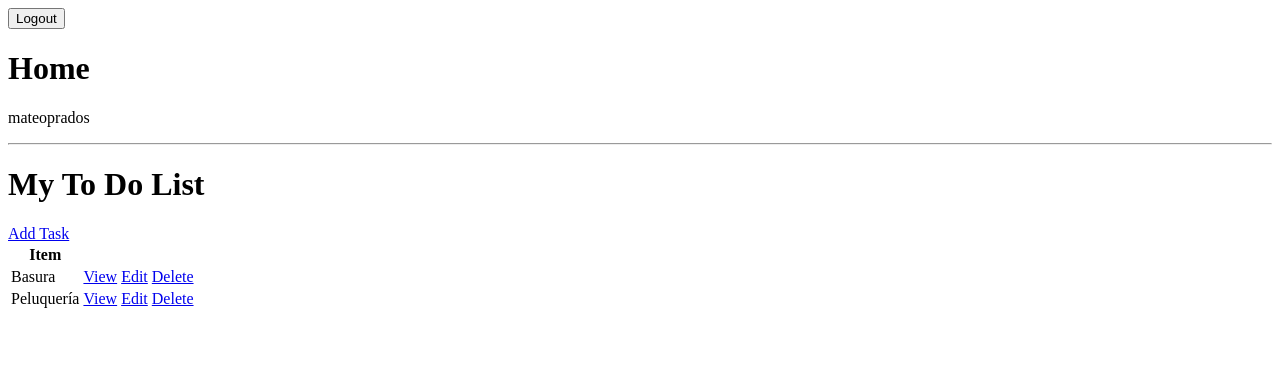
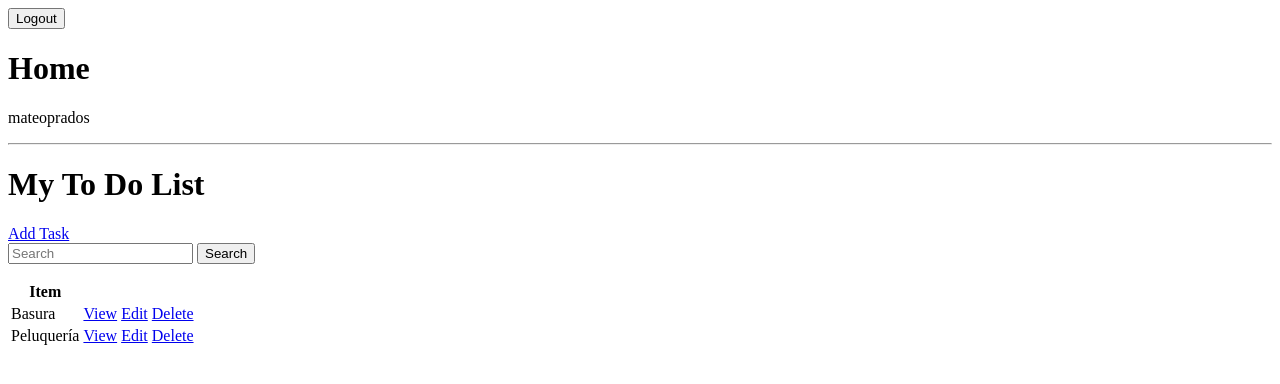
Before and after one commit to MateoPrados/to_do_list, a Django app: page / in a window 1280 px wide. Shown: the top 384 px of the page. Run offline with Django 5.2, Linux system fonts and the light colour scheme; a user stored in the database is signed in; data comes from the database, SQL or seed files in the repository; both versions use the stored data as it was after the commit.

Commit message:
User Registration and search funcionality

```diff
--- a/base/__init__.py
+++ b/base/__init__.py
@@ -0,0 +1 @@
+#default user mateoprados coquito
--- a/base/templates/base/login.html
+++ b/base/templates/base/login.html
@@ -5,3 +5,6 @@
     {{form.as_p}}
     <input type="submit" value="Login">
 </form>
+
+
+<p>Dont Have an account? <a href="{% url 'register' %} ">Register</a></p>
--- a/base/templates/base/task_list.html
+++ b/base/templates/base/task_list.html
@@ -14,6 +14,13 @@
 <h1>My To Do List</h1>
 
 <a href="{% url 'task-create' %}">Add Task</a>
+
+<form method="GET">
+    <input type="text" name="search-area" value = "{{search_input}}" placeholder="Search">
+    <input type="submit" value="Search">
+</form>
+
+
 <table>
     <tr>
         <th>Item</th>
--- a/base/urls.py
+++ b/base/urls.py
@@ -1,11 +1,12 @@
 from django.urls import path
-from .views import CustomLoginView
+from .views import CustomLoginView, RegisterPage
 from .views import TaskList, TaskDetail, TaskCreate, TaskUpdate, TaskDelete
 from django.contrib.auth.views import LogoutView
 
 urlpatterns = [
     path('login/', CustomLoginView.as_view(), name='login'),
     path('logout/', LogoutView.as_view(next_page='login'), name='logout'),
+    path('register/', RegisterPage.as_view(), name='register'),
 
     path('', TaskList.as_view(), name='tasks'),
     path('task/<int:pk>/', TaskDetail.as_view(), name='task'),
--- a/base/views.py
+++ b/base/views.py
@@ -1,11 +1,15 @@
-from django.shortcuts import render
-from django.views.generic import ListView, DetailView, CreateView, UpdateView, DeleteView
+from django.shortcuts import render, redirect
+from django.views.generic import ListView, DetailView, CreateView, UpdateView, DeleteView, FormView
 
 from django.urls import reverse_lazy #to redirect
 
+#login and register views
 from django.contrib.auth.views import LoginView
 from django.contrib.auth.mixins import LoginRequiredMixin
+from django.contrib.auth.forms import UserCreationForm
+from django.contrib.auth import login
 
+#models
 from .models import Task
 
 
@@ -13,6 +17,25 @@ class CustomLoginView(LoginView):
     template_name = 'base/login.html'
     fields = '__all__'
     redirect_authenticated_user = True #redirect to the tasks page if the user is already authenticated
+
+    def get_success_url(self):
+        return reverse_lazy('tasks')
+
+class RegisterPage(FormView):
+    template_name = 'base/register.html'
+    form_class = UserCreationForm
+    redirect_authenticated_user = True
+
+    def form_valid(self, form):
+        user = form.save()
+        if user is not None:
+            login(self.request, user)
+        return super(RegisterPage, self).form_valid(form)
+
+    def get(self, *args, **kwargs):
+        if self.request.user.is_authenticated:
+            return redirect('tasks')
+        return super(RegisterPage, self).get(*args, **kwargs)
 
     def get_success_url(self):
         return reverse_lazy('tasks')
@@ -26,6 +49,13 @@ class TaskList(LoginRequiredMixin, ListView):
         context = super().get_context_data(**kwargs)
         context['tasks'] = context['tasks'].filter(user=self.request.user)
         context['count'] = context['tasks'].filter(complete=False).count()
+
+        search_input = self.request.GET.get('search-area') or ''
+        if search_input:
+            context['tasks'] = context['tasks'].filter(title__startswith=search_input)
+
+        context['search_input'] = search_input
+
         return context
 
 class TaskDetail(LoginRequiredMixin, DetailView):
```
Also changed, not shown: base/templates/base/register.html (added, +10 -0 lines), db.sqlite3.
